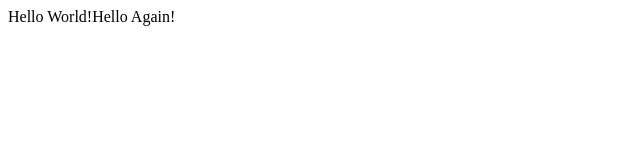
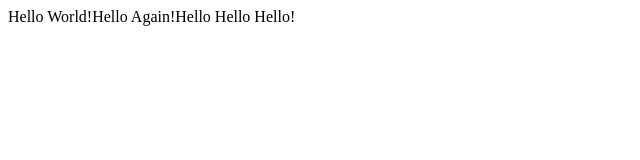
Before and after one commit to San1994-cod/coursera-test7, a plain HTML site: page index.html in a window 1280 px wide. Shown: the whole page, without its empty margins (0-640 px from the left). Drawn offline with Linux system fonts and the light colour scheme.

Commit message:
Added index.html

```diff
--- a/index.html
+++ b/index.html
@@ -5,6 +5,6 @@
     <title>Hello!</title>
   </head>
   <body>
-    Hello World!Hello Again!
+    Hello World!Hello Again!Hello Hello Hello!
   </body>
 </html>
```
